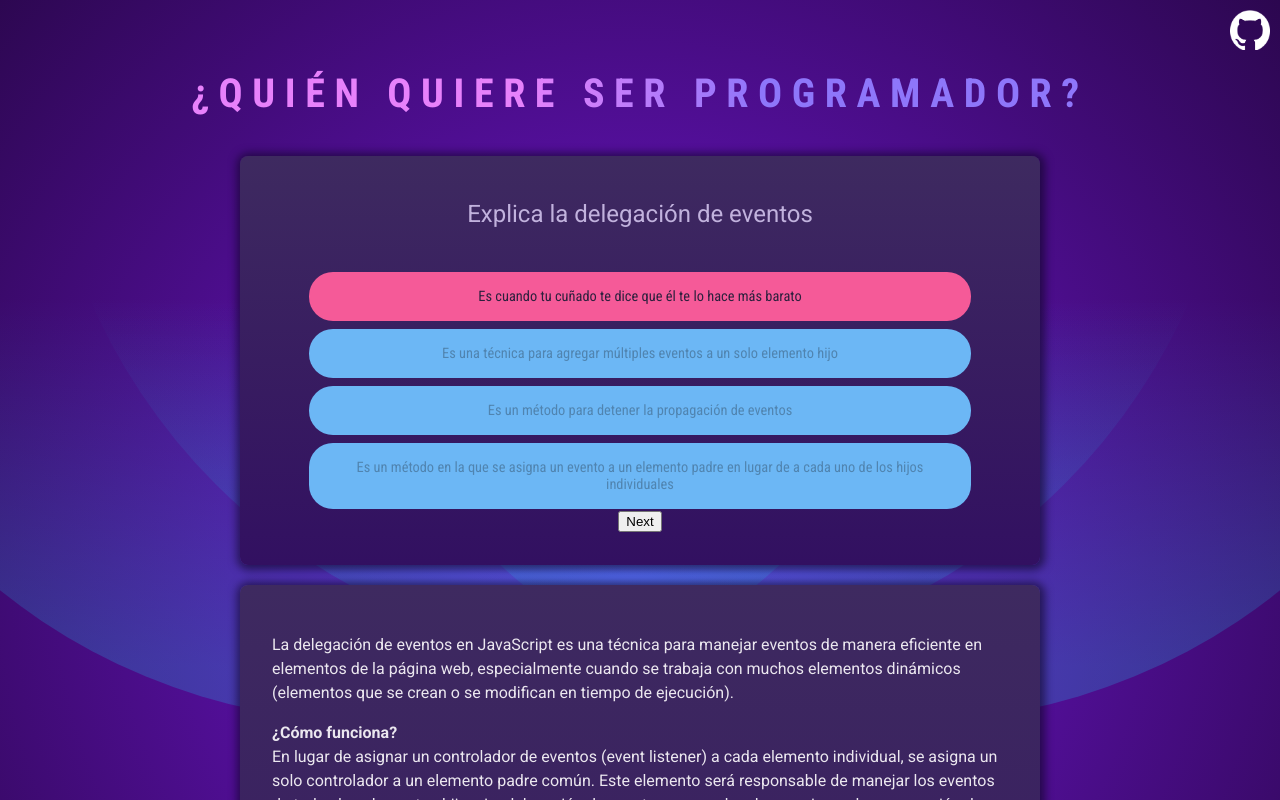
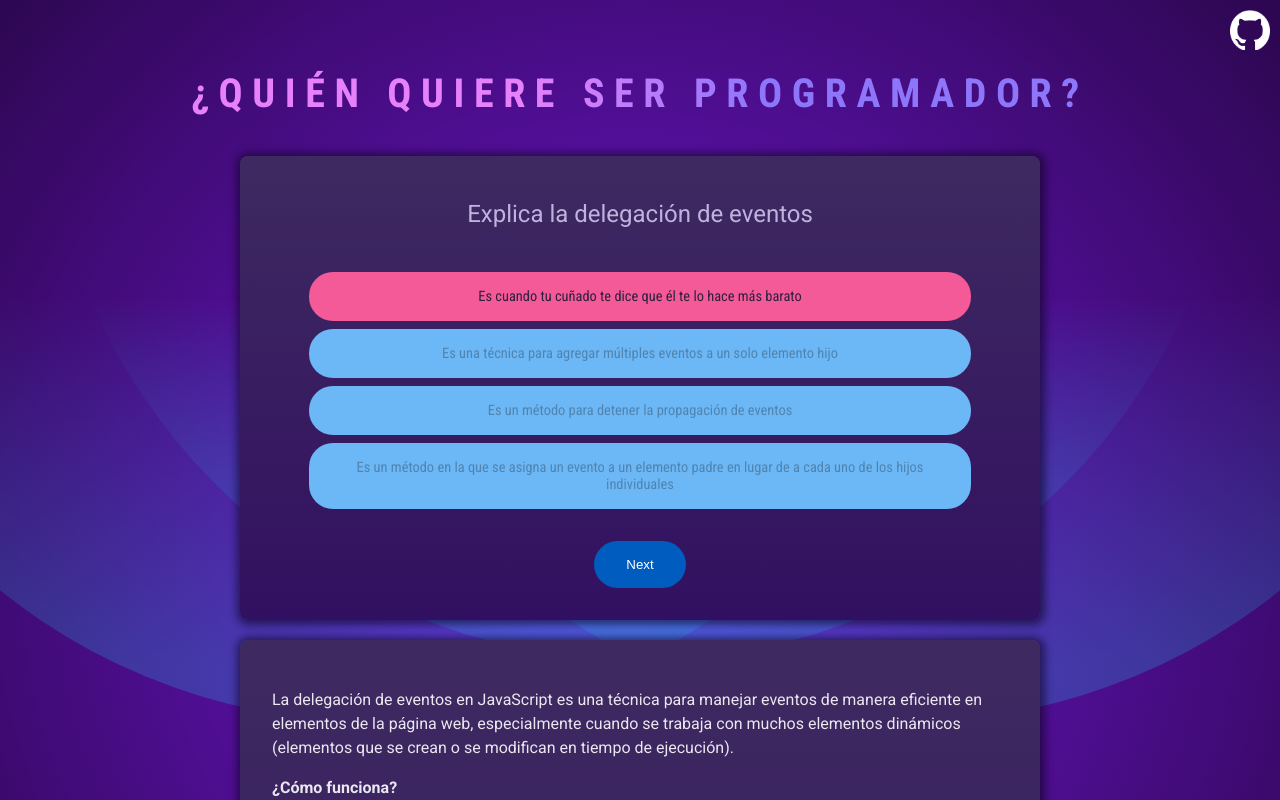
Before and after one commit to ShunTr-dev/react-quiz-app, a React (Vite) app: page / in a window 1280 px wide. Both pictures are taken after a click on the button "Es cuando tu cuñado te dice que él te lo hace más barato". Shown: the top 800 px of the page. Built offline with nearby package versions, Linux system fonts and the light colour scheme.

Commit message:
Added styles to button

```diff
--- a/src/components/Question.jsx
+++ b/src/components/Question.jsx
@@ -51,7 +51,9 @@ export default function Question({ index, onSelectAnswer, setShowExplanation })
             />
             {showNextButton && (
                 <div className="actions">
-                    <button onClick={handleNextQuestion}>Next</button>
+                    <button className="button" onClick={handleNextQuestion}>
+                        Next
+                    </button>
                 </div>
             )}
         </div>
--- a/src/index.css
+++ b/src/index.css
@@ -334,3 +334,27 @@ header h1 {
         transform: translateY(0);
     }
 }
+
+.actions {
+    display: flex;
+    justify-content: center;
+    gap: 1rem;
+    margin-top: 2rem;
+}
+
+.button {
+    color: #fff;
+    background-color: #005cbf;
+    border-color: #005cbf;
+
+    padding: 1rem 2rem;
+    border: none;
+    border-radius: 24px;
+    color: white;
+    cursor: pointer;
+    transition: all 0.2s ease-in-out;
+}
+
+.button:hover {
+    background-color: #004b9f;
+}
```
